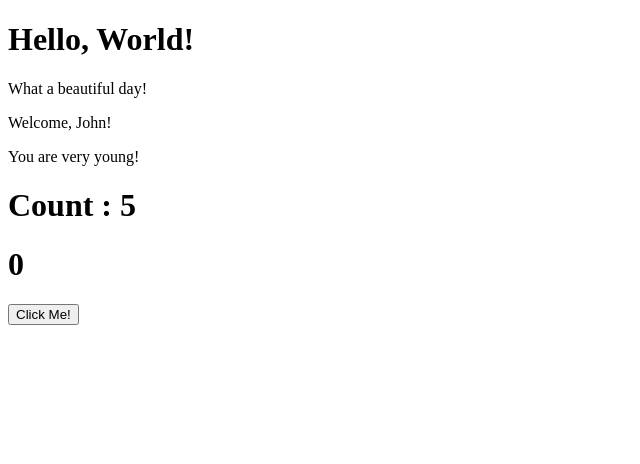
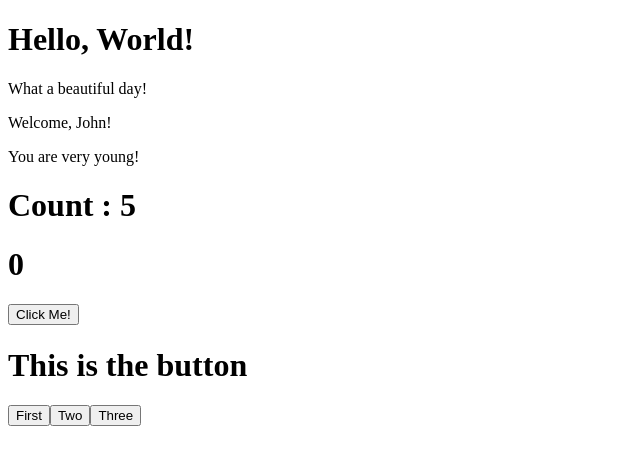
Before and after one commit to AngeloC94/React-Exercises, a React (Create React App) app: page / in a window 1280 px wide. Shown: the top 464 px of the page, without its empty margins (0-640 px from the left). Built offline with nearby package versions, Linux system fonts and the light colour scheme.

Commit message:
events 03 done

```diff
--- a/src/App.js
+++ b/src/App.js
@@ -1,5 +1,6 @@
 import React from "react"
 import { ClickCounter } from "./ClickCounter"
+import { ClickTracker } from "./ClickTracker"
 import { Counter } from "./Counter"
 import { Hello } from "./Hello"
 import { Welcome } from "./Welcome"
@@ -11,6 +12,7 @@ export class App extends React.Component {
             <Welcome age={16} name='John' />
             <Counter initialValue={0} incrementAmount={1} incrementInterval={1000} />
             <ClickCounter />
+            <ClickTracker />
         </div>
     }
 }
--- /dev/null
+++ b/src/ClickTracker.js
@@ -0,0 +1,23 @@
+import React from "react";
+
+export class ClickTracker extends React.Component {
+    state = {
+        name: "",
+    }
+    buttonHandlerEvent = (event) => {
+        this.setState(() => {
+            return {
+                name: event.target.name
+            }
+        })
+
+    }
+    render() {
+        return (<React.Fragment>
+            <h1>This is the {this.state.name} button</h1>
+            <button name="first" onClick={this.buttonHandlerEvent}>First</button>
+            <button name="second" onClick={this.buttonHandlerEvent}>Two</button>
+            <button name="third" onClick={this.buttonHandlerEvent}>Three</button>
+        </React.Fragment>)
+    }
+}
```
